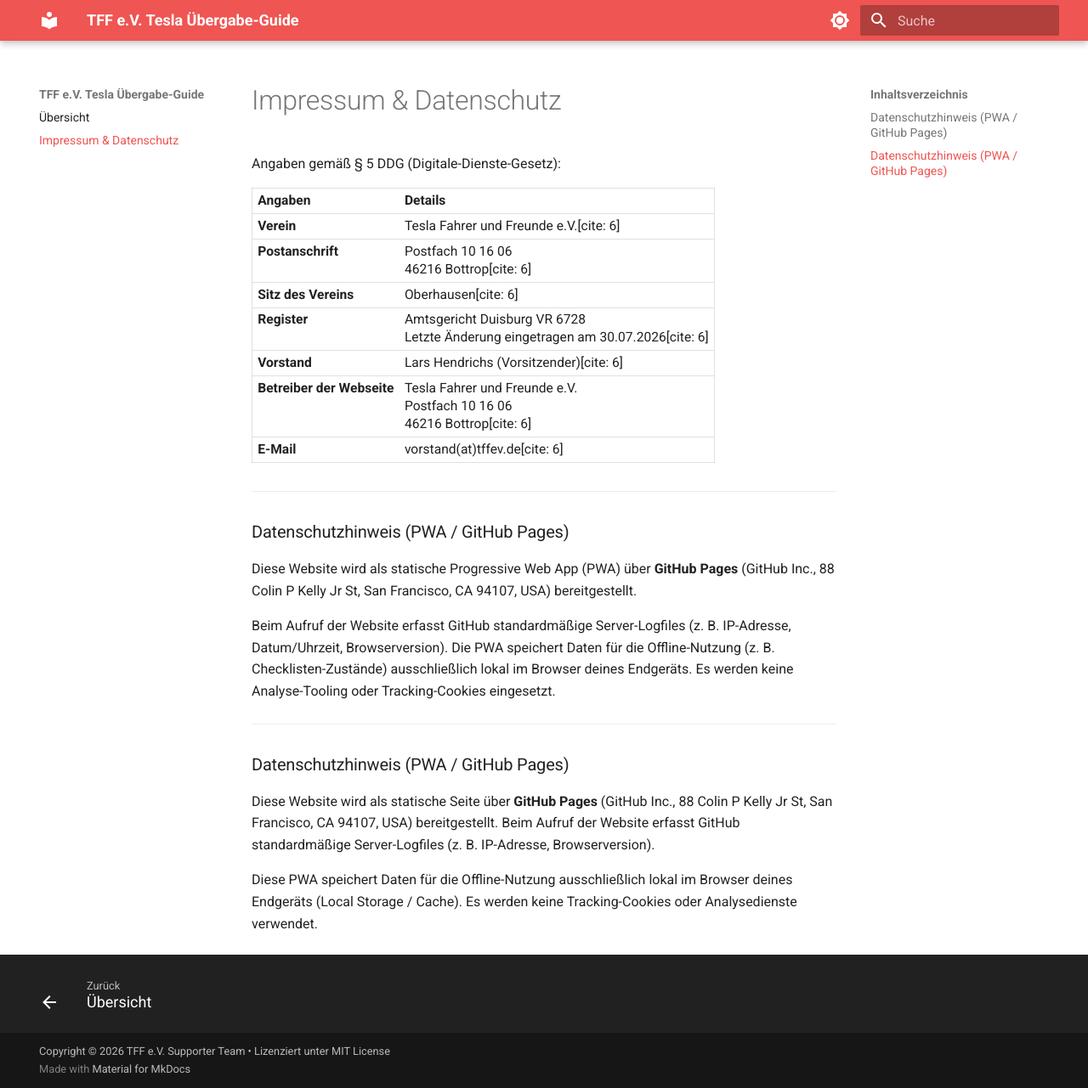
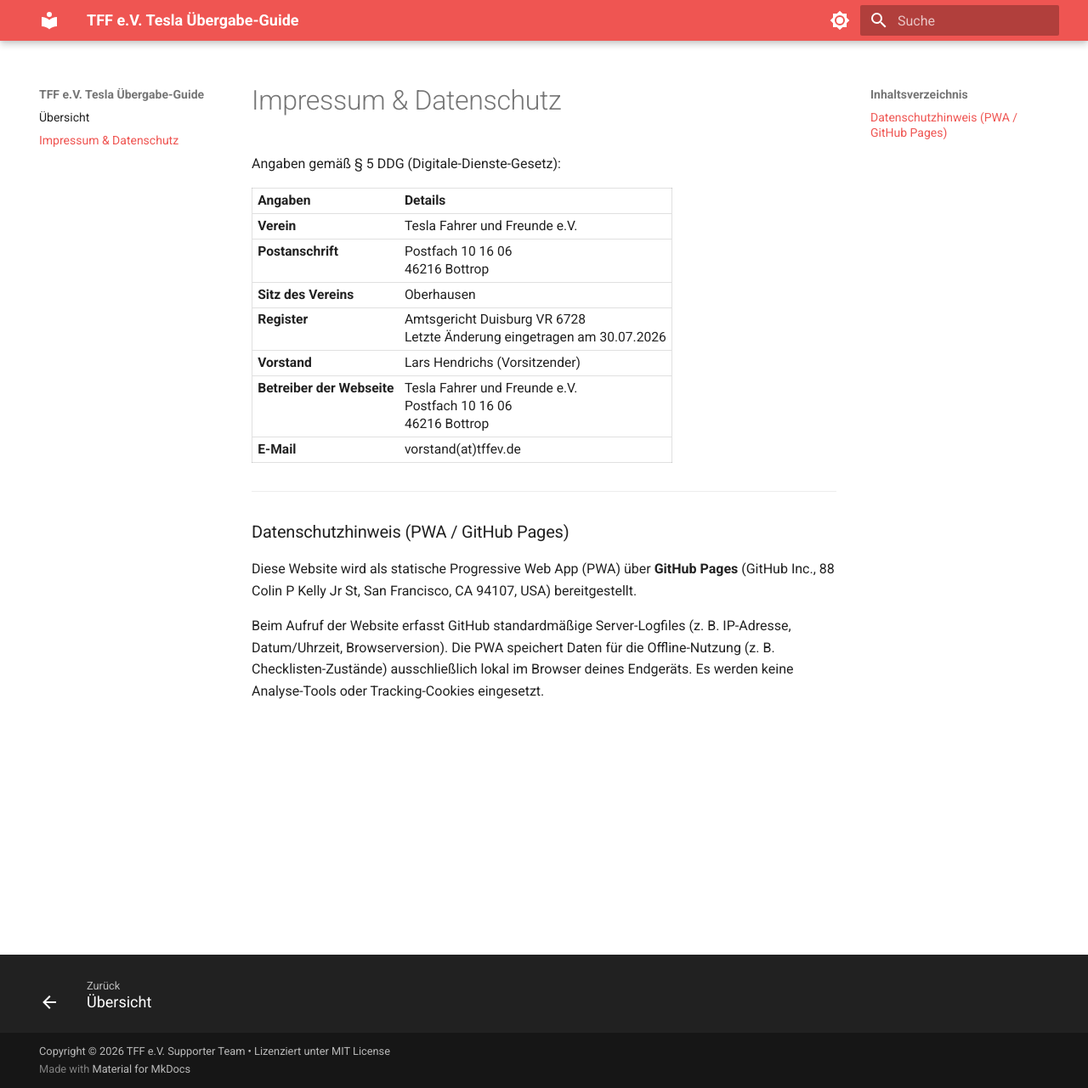
Before and after one commit to Fhiel/TFFeV-Guide, an MkDocs documentation site: the page built from docs/impressum.md, in a window 1280 px wide and 1281 px high. Shown: the whole window at 85% size. Built offline with MkDocs 1.6.1 and Material for MkDocs 9.7.7, drawn with Linux system fonts in a browser that asks for light colours.

Commit message:
fix cite 6

```diff
--- a/docs/impressum.md
+++ b/docs/impressum.md
@@ -4,13 +4,13 @@ Angaben gemäß § 5 DDG (Digitale-Dienste-Gesetz):
 
 | Angaben | Details |
 | :--- | :--- |
-| **Verein** | Tesla Fahrer und Freunde e.V.[cite: 6] |
-| **Postanschrift** | Postfach 10 16 06<br>46216 Bottrop[cite: 6] |
-| **Sitz des Vereins** | Oberhausen[cite: 6] |
-| **Register** | Amtsgericht Duisburg VR 6728<br>Letzte Änderung eingetragen am 30.07.2026[cite: 6] |
-| **Vorstand** | Lars Hendrichs (Vorsitzender)[cite: 6] |
-| **Betreiber der Webseite** | Tesla Fahrer und Freunde e.V.<br>Postfach 10 16 06<br>46216 Bottrop[cite: 6] |
-| **E-Mail** | vorstand(at)tffev.de[cite: 6] |
+| **Verein** | Tesla Fahrer und Freunde e.V. |
+| **Postanschrift** | Postfach 10 16 06<br>46216 Bottrop |
+| **Sitz des Vereins** | Oberhausen |
+| **Register** | Amtsgericht Duisburg VR 6728<br>Letzte Änderung eingetragen am 30.07.2026 |
+| **Vorstand** | Lars Hendrichs (Vorsitzender) |
+| **Betreiber der Webseite** | Tesla Fahrer und Freunde e.V.<br>Postfach 10 16 06<br>46216 Bottrop |
+| **E-Mail** | vorstand(at)tffev.de |
 
 ---
 
@@ -18,11 +18,4 @@ Angaben gemäß § 5 DDG (Digitale-Dienste-Gesetz):
 
 Diese Website wird als statische Progressive Web App (PWA) über **GitHub Pages** (GitHub Inc., 88 Colin P Kelly Jr St, San Francisco, CA 94107, USA) bereitgestellt.
 
-Beim Aufruf der Website erfasst GitHub standardmäßige Server-Logfiles (z. B. IP-Adresse, Datum/Uhrzeit, Browserversion). Die PWA speichert Daten für die Offline-Nutzung (z. B. Checklisten-Zustände) ausschließlich lokal im Browser deines Endgeräts. Es werden keine Analyse-Tooling oder Tracking-Cookies eingesetzt.
-
----
-
-### Datenschutzhinweis (PWA / GitHub Pages)
-Diese Website wird als statische Seite über **GitHub Pages** (GitHub Inc., 88 Colin P Kelly Jr St, San Francisco, CA 94107, USA) bereitgestellt. Beim Aufruf der Website erfasst GitHub standardmäßige Server-Logfiles (z. B. IP-Adresse, Browserversion).
-
-Diese PWA speichert Daten für die Offline-Nutzung ausschließlich lokal im Browser deines Endgeräts (Local Storage / Cache). Es werden keine Tracking-Cookies oder Analysedienste verwendet.
+Beim Aufruf der Website erfasst GitHub standardmäßige Server-Logfiles (z. B. IP-Adresse, Datum/Uhrzeit, Browserversion). Die PWA speichert Daten für die Offline-Nutzung (z. B. Checklisten-Zustände) ausschließlich lokal im Browser deines Endgeräts. Es werden keine Analyse-Tools oder Tracking-Cookies eingesetzt.
```
